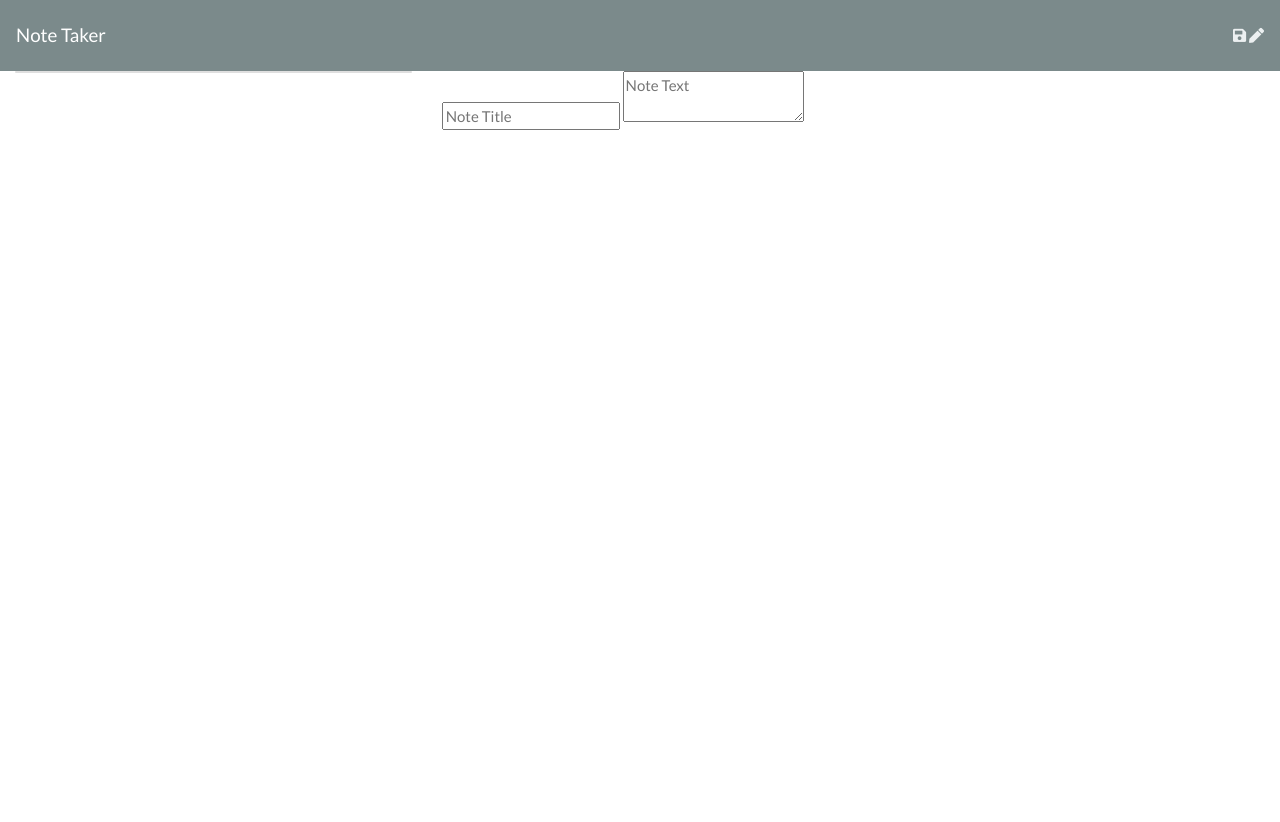
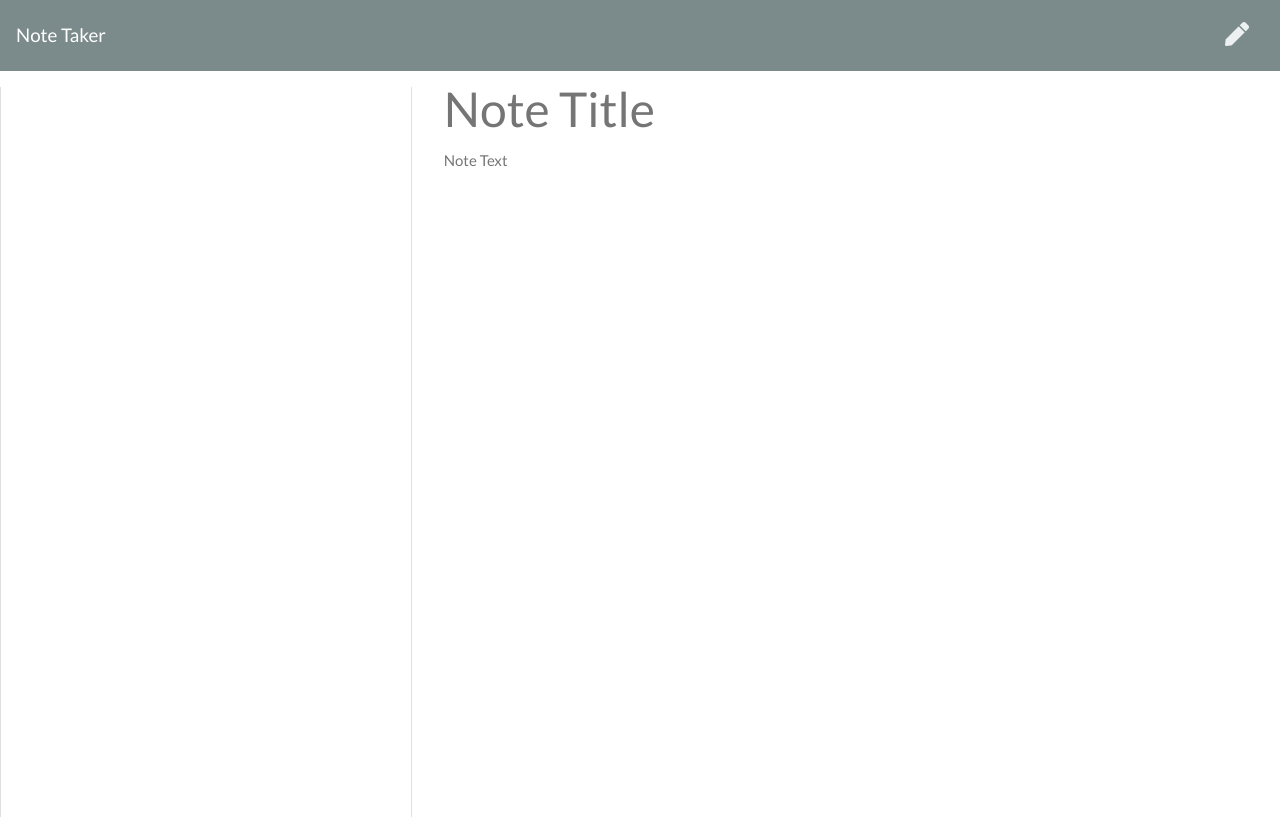
Before and after one commit to sophia2798/note_taker, a website: page public/notes.html in a window 1280 px wide. Before the commit the page ends 800 px from the top, so only its background shows below. Drawn offline with nearby package versions, Linux system fonts and the light colour scheme; no server answers.

Commit message:
corrected stylesheet link in notes.html

```diff
--- a/db/db.json
+++ b/db/db.json
@@ -1 +1 @@
-[{"title":"sfg","text":"sedg","id":"0"},{"title":"ghj","text":"g","id":"2"},{"title":"ggg","text":"g","id":"3"},{"title":"hj","text":"fghj","id":"4"}]
+[{"title":"sfg","text":"sedg","id":"0"},{"title":"ghj","text":"g","id":"2"},{"title":"ggg","text":"g","id":"3"},{"title":"sdg","text":"sdg","id":"3"}]
--- a/public/assets/css/style.css
+++ b/public/assets/css/style.css
@@ -47,6 +47,7 @@
 
 .list-container {
 padding-left: 0;
+margin-top: 1rem;
 }
 
 .list-container .list-group,
--- a/public/index.html
+++ b/public/index.html
@@ -7,6 +7,7 @@
   <meta http-equiv="X-UA-Compatible" content="ie=edge">
   <title>Note Taker</title>
   <link rel="stylesheet" href="https://cdnjs.cloudflare.com/ajax/libs/bootswatch/4.1.3/flatly/bootstrap.min.css" />
+  <link rel="stylesheet" href="assets/css/style.css">
 </head>
 
 <body>
--- a/public/notes.html
+++ b/public/notes.html
@@ -9,7 +9,7 @@
   <link rel="stylesheet" href="https://cdnjs.cloudflare.com/ajax/libs/bootswatch/4.1.3/flatly/bootstrap.min.css" />
   <link rel="stylesheet" href="https://use.fontawesome.com/releases/v5.3.1/css/all.css" integrity="sha384-mzrmE5qonljUremFsqc01SB46JvROS7bZs3IO2EmfFsd15uHvIt+Y8vEf7N7fWAU"
     crossorigin="anonymous">
-  <link rel="stylesheet" href="/assets/css/styles.css">
+  <link rel="stylesheet" href="assets/css/style.css">
 </head>
 
 <body>
```
